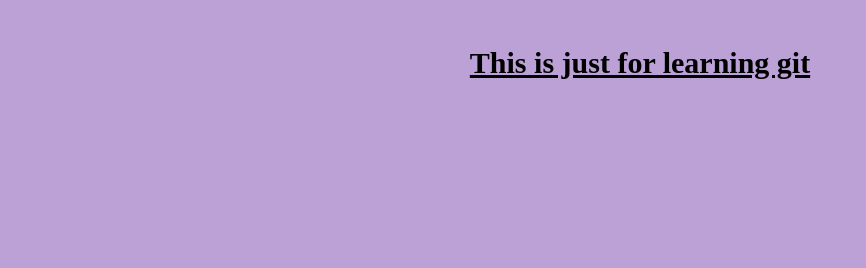
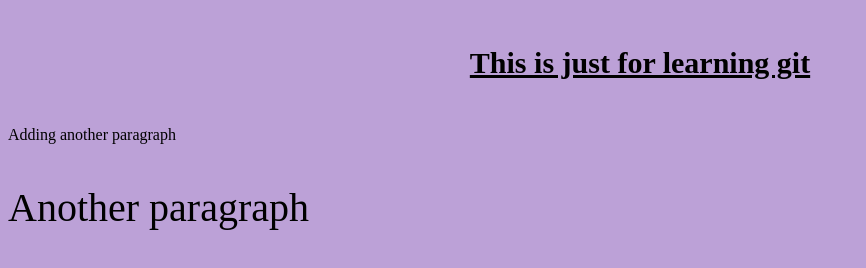
Before and after one commit to ToyinJr/Learning, a plain HTML site: page index.html in a window 1280 px wide. Shown: the whole page, without its empty margins (0-866 px from the left). Drawn offline with Linux system fonts and the light colour scheme.

Commit message:
minor changes

```diff
--- a/index.html
+++ b/index.html
@@ -8,5 +8,7 @@
 </head>
 <body>
     <p class="mainHeader">This is just for learning git</p>
+    <p>Adding another paragraph</p>
+    <p class="p2">Another paragraph</p>
 </body>
 </html>
--- a/style.css
+++ b/style.css
@@ -9,3 +9,7 @@ body {
     text-decoration: underline;
     padding: 1rem;
 }
+
+.p2 {
+    font-size: 40px;
+}
```
Also changed, not shown: images/growth.jpg (added), note.txt, note2.txt (added).
